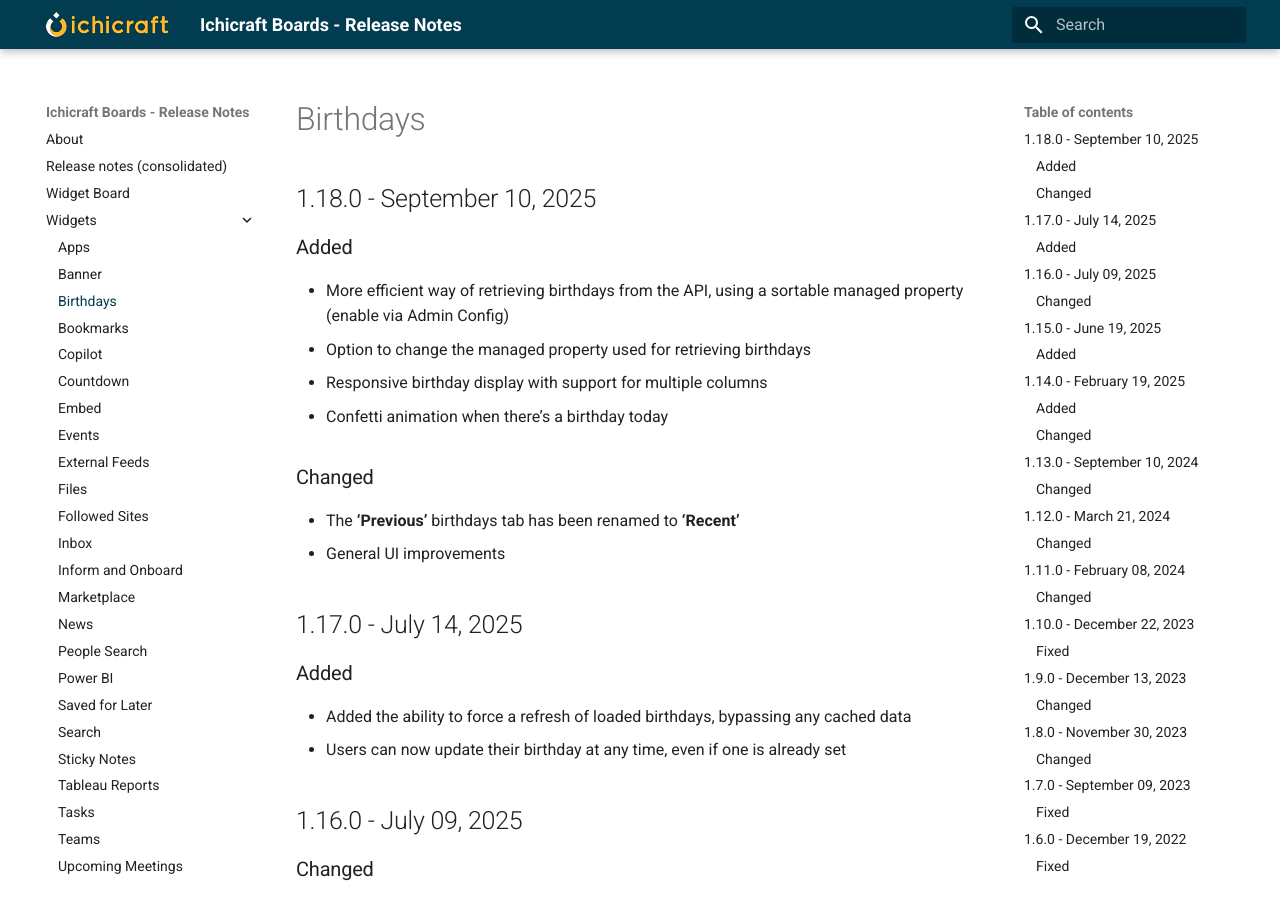
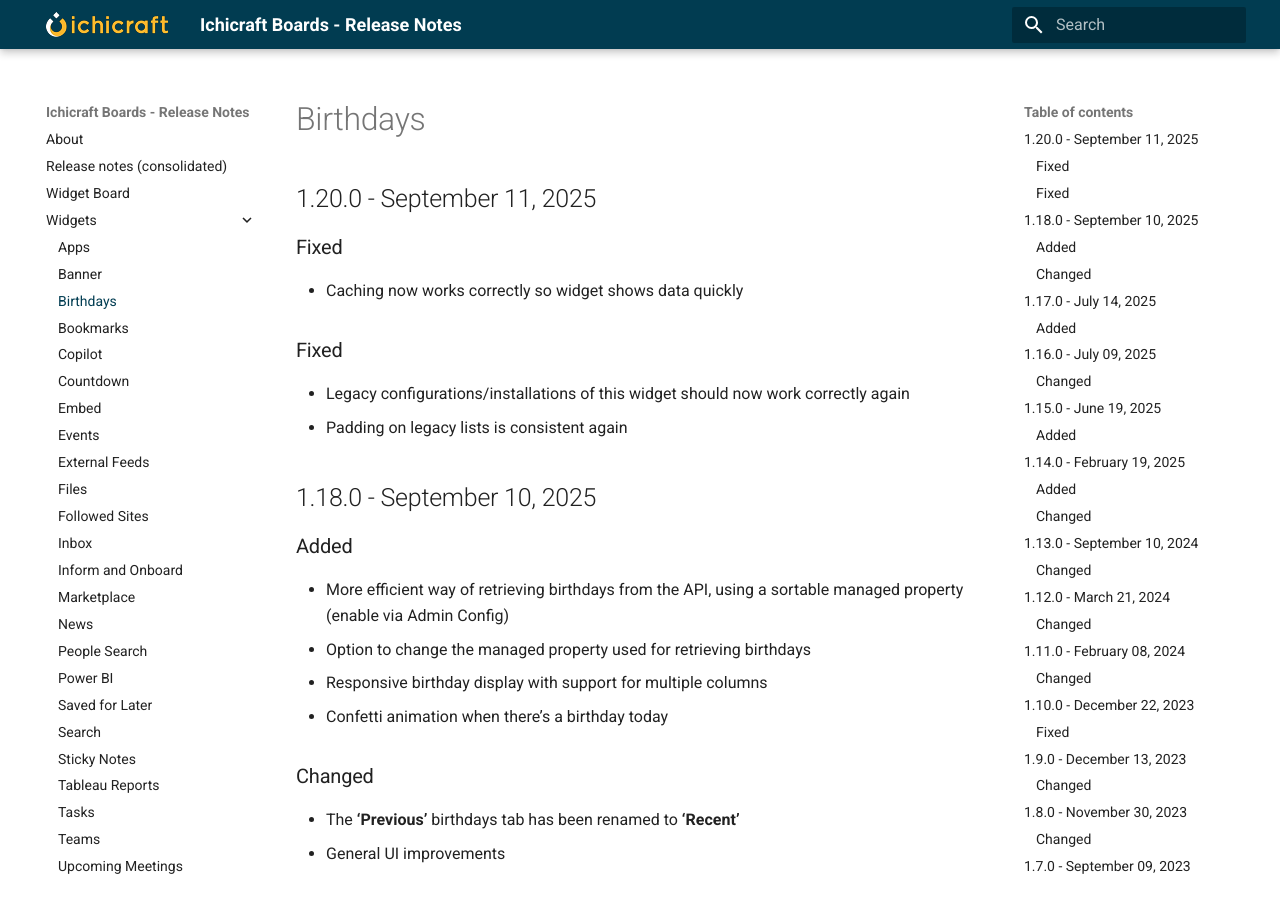
Before and after one commit to ichicraft/widgets-docs, an MkDocs documentation site: the page built from docs/Widgets/Birthdays.md, in a window 1280 px wide and 900 px high. Built offline with MkDocs 1.6.1 and Material for MkDocs 9.7.7, drawn with Linux system fonts in a browser that asks for light colours.

```diff
--- a/docs/Widgets/Birthdays.md
+++ b/docs/Widgets/Birthdays.md
@@ -1,3 +1,12 @@
+## 1.20.0 - September 11, 2025
+
+### Fixed
+- Caching now works correctly so widget shows data quickly
+
+### Fixed
+- Legacy configurations/installations of this widget should now work correctly again
+- Padding on legacy lists is consistent again
+
 ## 1.18.0 - September 10, 2025
 
 ### Added
```
Also changed, not shown: docs/Release-notes-(consolidated).md (+9 -0 lines).
